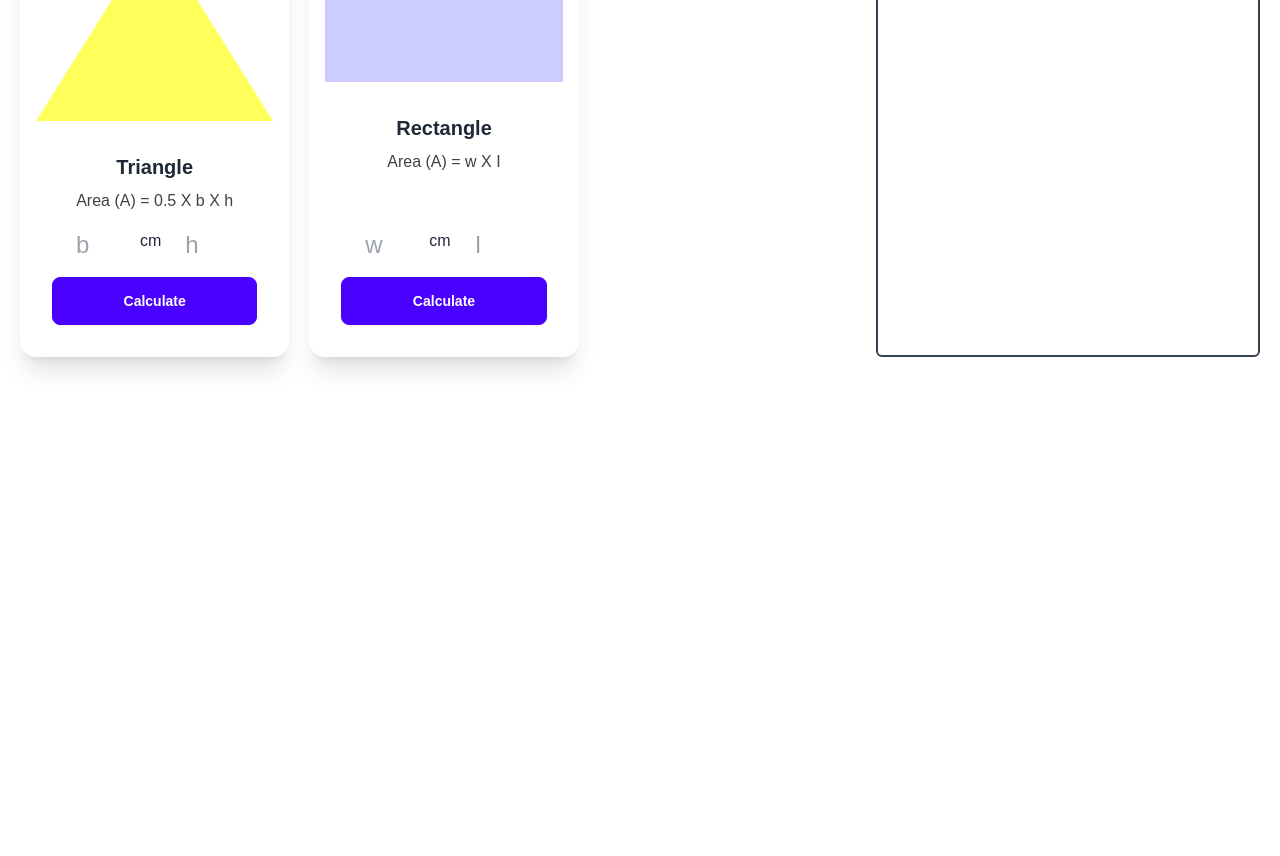
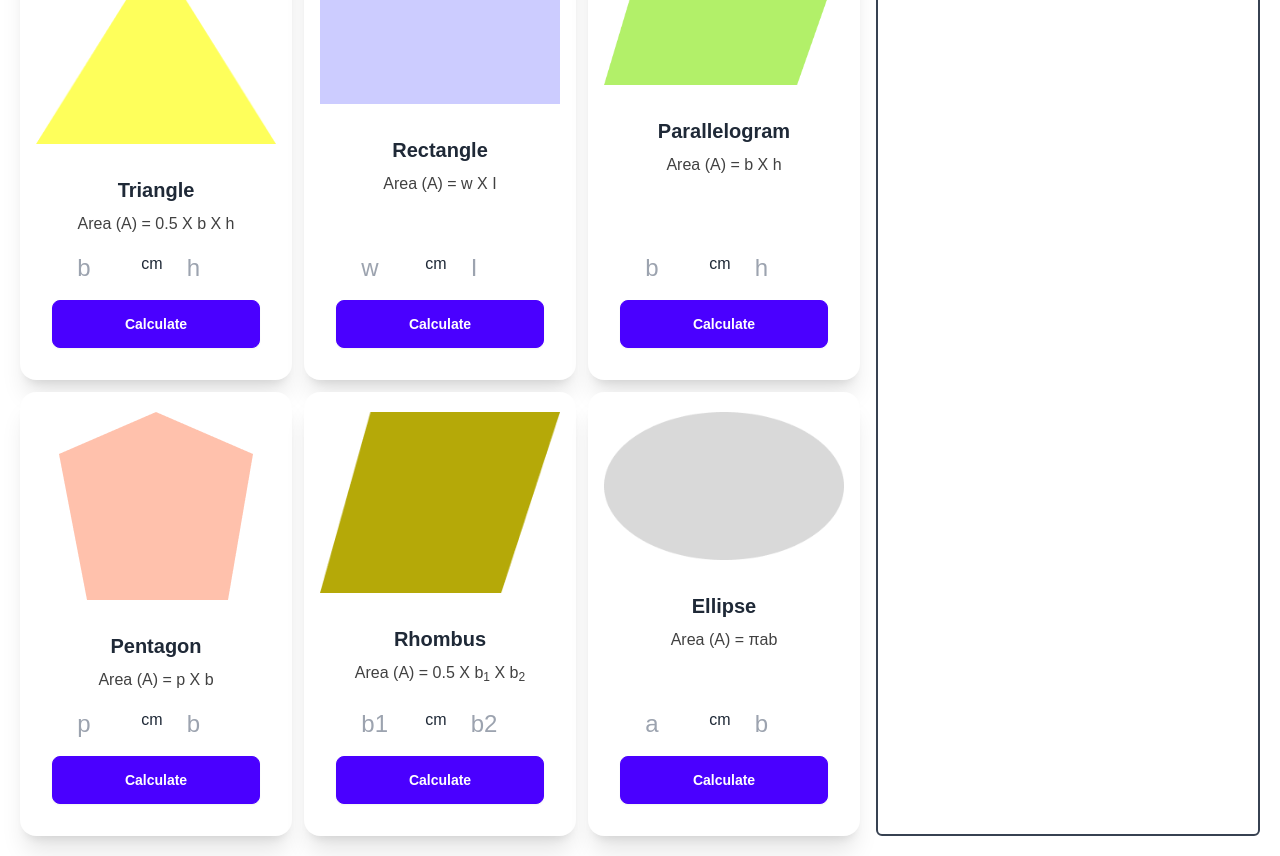
Before and after one commit to anik558363/Geometry-Genius, a plain HTML site: page index.html in a window 1280 px wide. Shown: the part 88-944 px from the top of the page. Before the commit the page ends 800 px from the top, so only its background shows below. Drawn offline with nearby package versions, Linux system fonts and the light colour scheme; a web font is replaced by a local one.

Commit message:
all math section done .and all part worke

```diff
--- /dev/null
+++ b/JS/ellipse.js
@@ -0,0 +1,36 @@
+
+function calculateEllipseArea() {
+    // get ellipseALength
+    const ellipseALength = parseFloat(document.getElementById('ellipse_a_length').value);
+
+    //  get ellipseBLength
+    const ellipseBLength = parseFloat(document.getElementById('ellipse_b_length').value);
+
+    // get areaContainer
+
+    const areaContainer = document.getElementById('area_container');
+
+    // create p(tag)
+
+    const p = document.createElement('p');
+
+
+
+    if (isNaN(ellipseALength) || isNaN(ellipseBLength)) {
+        alert('Invalid Number');
+    } else {
+        const areaFloat = Math.PI * ellipseBLength * ellipseALength;
+        const area = parseFloat(areaFloat.toFixed(2))
+
+
+        p.innerText = `${sum++}. Parallelogram  ${area} cm²`;
+
+        areaContainer.appendChild(p);
+
+        document.getElementById('parallelogram_a_length').value = '';
+        document.getElementById('ellipse_b_length').value = '';
+
+    }
+
+
+}
--- /dev/null
+++ b/JS/parallelogram.js
@@ -0,0 +1,33 @@
+function calculateParallelogramArea(){
+    // get parallelogramBase
+    const parallelogramBase = parseFloat(document.getElementById('parallelogram_base').value);
+
+     //  get parallelogramWidth
+     const parallelogramWidth = parseFloat(document.getElementById('parallelogram_width').value);
+
+     // get areaContainer
+
+     const areaContainer = document.getElementById('area_container');
+
+     // create p(tag)
+
+     const p = document.createElement('p');
+
+
+
+     if (isNaN(parallelogramBase) || isNaN(parallelogramWidth)) {
+        alert ('Invalid Number');
+    }else{
+        const area =  parallelogramWidth * parallelogramBase;
+
+        p.innerText = `${sum++}. Parallelogram  ${area} cm²`;
+
+        areaContainer.appendChild(p);
+
+        document.getElementById('parallelogram_base').value = '';
+        document.getElementById('parallelogram_width').value = '';
+
+    }
+
+
+}
--- /dev/null
+++ b/JS/pentagon.js
@@ -0,0 +1,33 @@
+function calculatePentagonArea(){
+    // get pentagonPerimeter
+    const pentagonPerimeter = parseFloat(document.getElementById('pentagon_perimeter').value);
+
+     //  get pentagonBase
+     const pentagonBase = parseFloat(document.getElementById('pentagon_base').value);
+
+     // get areaContainer
+
+     const areaContainer = document.getElementById('area_container');
+
+     // create p(tag)
+
+     const p = document.createElement('p');
+
+
+
+     if (isNaN(pentagonPerimeter) || isNaN(pentagonBase)) {
+        alert ('Invalid Number');
+    }else{
+        const area = pentagonPerimeter * pentagonBase ;
+
+        p.innerText = `${sum++}. Parallelogram  ${area} cm²`;
+
+        areaContainer.appendChild(p);
+
+        document.getElementById('parallelogram_base').value = '';
+        document.getElementById('parallelogram_width').value = '';
+
+    }
+
+
+}
--- a/JS/rectangle.js
+++ b/JS/rectangle.js
@@ -1,10 +1,10 @@
 
 
 function calculateRectangleArea() {
-    // get triangleBase
+    // get rectangleWidth
     const rectangleWidth = parseFloat(document.getElementById('rectangle_width').value);
 
-    //  get triangleHight
+    //  get rectangleLength
     const rectangleLength = parseFloat(document.getElementById('rectangle_length').value);
 
 
--- /dev/null
+++ b/JS/rhombus.js
@@ -0,0 +1,31 @@
+function calculateRhombusArea() {
+    // get pentagonPerimeter
+    const pentagonPerimeter = parseFloat(document.getElementById('pentagon_perimeter').value);
+
+    //  get pentagonBase
+    const pentagonBase = parseFloat(document.getElementById('pentagon_base').value);
+
+    // get areaContainer
+
+    const areaContainer = document.getElementById('area_container');
+
+    // create p(tag)
+
+    const p = document.createElement('p');
+
+    if (isNaN(pentagonPerimeter) || isNaN(pentagonBase)) {
+        alert ('Invalid Number');
+    }else{
+        const area = 0.5 * pentagonPerimeter * pentagonBase;
+
+        p.innerText = `${sum++}. Rhombus  ${area} cm²`;
+
+        areaContainer.appendChild(p);
+
+        document.getElementById('pentagon_perimeter').value = '';
+        document.getElementById('pentagon_base').value = '';
+
+    }
+
+
+}
--- a/index.html
+++ b/index.html
@@ -31,13 +31,13 @@
 
     <main>
         <!-- main content container -->
-        <div class="flex flex-col md:flex-row gap-2">
+        <div class="flex flex-col md:flex-row gap-12 md:gap-4">
             <!-- shape card container -->
-            <div class="flex-1 gap-5 grid grid-cols-1 md:grid-cols-2 lg:grid-cols-3">
+            <div class="flex-1 md:gap-3 gap-5 grid grid-cols-1 md:grid-cols-2 lg:grid-cols-3">
 
                 <!-- Triangle card -->
-                <div class="card bg-base-100 shadow-xl ">
-                    <figure><img class="md:px-4" src="images/triangle.png"
+                <div class="card bg-base-100 shadow-xl">
+                    <figure><img class="pt-5 md:px-4" src="images/triangle.png"
                             alt="Shoes" /></figure>
                     <div class="card-body">
                         <h2 class="card-title mx-auto font-bold">Triangle</h2>
@@ -55,8 +55,8 @@
 
 
                 <!-- Rectangle card -->
-                <div class="card bg-base-100 shadow-xl flex-grow">
-                    <figure><img class="md:px-4" src="images/rectangle.png"
+                <div class="card bg-base-100 shadow-xl">
+                    <figure><img class="pt-5 md:px-4" src="images/rectangle.png"
                             alt="Shoes" /></figure>
                     <div class="card-body">
                         <h2 class="card-title mx-auto font-bold">Rectangle</h2>
@@ -71,10 +71,86 @@
                         </div>
                     </div>
                 </div>
+
+
+                <!-- Parallelogram card -->
+                <div class="card bg-base-100 shadow-xl">
+                    <figure><img class="pt-5 md:px-4" src="images/parallelogram.png"
+                            alt="Shoes" /></figure>
+                    <div class="card-body">
+                        <h2 class="card-title mx-auto font-bold">Parallelogram</h2>
+                        <p class="text-[#414141] text-center">Area (A) = b X h</p>
+                        <div class="flex justify-center mx-auto">
+                            <input class="w-16 text-[20px] lg:text-2xl p-2 rounded-sm" type="text" name="" id="parallelogram_base" placeholder="b">
+                            <span class="mr-4 ml-2 mt-2">cm</span>
+                            <input class="w-16 text-[20px] lg:text-2xl p-2 rounded-sm" type="text" name="" id="parallelogram_width" placeholder="h">
+                        </div>
+                        <div class="card-actions justify-end">
+                            <button onclick="calculateParallelogramArea()" class="btn btn-primary w-full font-bold text-[#FFF]">Calculate</button>
+                        </div>
+                    </div>
+                </div>
+
+
+                <!-- Pentagon card -->
+                <div class="card bg-base-100 shadow-xl">
+                    <figure><img class="pt-5 md:px-4" src="images/pentagon.png"
+                            alt="Shoes" /></figure>
+                    <div class="card-body">
+                        <h2 class="card-title mx-auto font-bold">Pentagon</h2>
+                        <p class="text-[#414141] text-center">Area (A) = p X b</p>
+                        <div class="flex justify-center mx-auto">
+                            <input class="w-16 text-[20px] lg:text-2xl p-2 rounded-sm" type="text" name="" id="pentagon_perimeter" placeholder="p">
+                            <span class="mr-4 ml-2 mt-2">cm</span>
+                            <input class="w-16 text-[20px] lg:text-2xl p-2 rounded-sm" type="text" name="" id="pentagon_base" placeholder="b">
+                        </div>
+                        <div class="card-actions justify-end">
+                            <button onclick="calculatePentagonArea()" class="btn btn-primary w-full font-bold text-[#FFF]">Calculate</button>
+                        </div>
+                    </div>
+                </div>
+
+                <!-- Rhombus card -->
+                <div class="card bg-base-100 shadow-xl">
+                    <figure><img class="pt-5 md:px-4" src="images/rhombus.png"
+                            alt="Shoes" /></figure>
+                    <div class="card-body">
+                        <h2 class="card-title mx-auto font-bold">Rhombus</h2>
+                        <p class="text-[#414141] text-center">Area (A) = 0.5 X b<sub>1</sub> X b<sub>2</sub></p>
+                        <div class="flex justify-center mx-auto">
+                            <input class="w-16 text-[20px] lg:text-2xl p-2 rounded-sm" type="text" name="" id="parallelogram_base1" placeholder="b1">
+                            <span class="mr-4 ml-2 mt-2">cm</span>
+                            <input class="w-16 text-[20px] lg:text-2xl p-2 rounded-sm" type="text" name="" id="parallelogram_base2" placeholder="b2">
+                        </div>
+                        <div class="card-actions justify-end">
+                            <button onclick="calculateRhombusArea()" class="btn btn-primary w-full font-bold text-[#FFF]">Calculate</button>
+                        </div>
+                    </div>
+                </div>
+
+                <!-- Ellipse card -->
+                <div class="card bg-base-100 shadow-xl">
+                    <figure><img class="pt-5 md:px-4" src="images/ellipse.png"
+                            alt="Shoes" /></figure>
+                    <div class="card-body">
+                        <h2 class="card-title mx-auto font-bold">Ellipse</h2>
+                        <p class="text-[#414141] text-center">Area (A) =  πab</p>
+                        <div class="flex justify-center mx-auto">
+                            <input class="w-16 text-[20px] lg:text-2xl p-2 rounded-sm" type="text" name="" id="ellipse_a_length" placeholder="a">
+                            <span class="mr-4 ml-2 mt-2">cm</span>
+                            <input class="w-16 text-[20px] lg:text-2xl p-2 rounded-sm" type="text" name="" id="ellipse_b_length" placeholder="b">
+                        </div>
+                        <div class="card-actions justify-end">
+                            <button onclick="calculateEllipseArea()" class="btn btn-primary w-full font-bold text-[#FFF]">Calculate</button>
+                        </div>
+                    </div>
+                </div>
+
+
             </div>
             <!-- Area calculation container -->
-            <div id="area_container" class="lg:w-96 border-2 rounded-md border-gray-700 px-2">
-                <h3 class="text-3xl md:text-2xl font-bold text-[#111111CC] text-center mt-2 p-2">Area Calculation</h3>
+            <div id="area_container" class="lg:w-96 border-2 rounded-md border-gray-700 px-2 pb-5">
+                <h3 class="text-[20px] md:text-2xl lg:text-3xl font-bold text-[#111111CC] text-center mt-2 p-2">Area Calculation</h3>
             </div>
         </div>
     </main>
@@ -82,6 +158,10 @@
 
     <script src="JS/triangle.js"></script>
     <script src="JS/rectangle.js"></script>
+    <script src="JS/parallelogram.js"></script>
+    <script src="JS/rhombus.js"></script>
+    <script src="JS/pentagon.js"></script>
+    <script src="JS/ellipse.js"></script>
 </body>
 
 </html>
```
